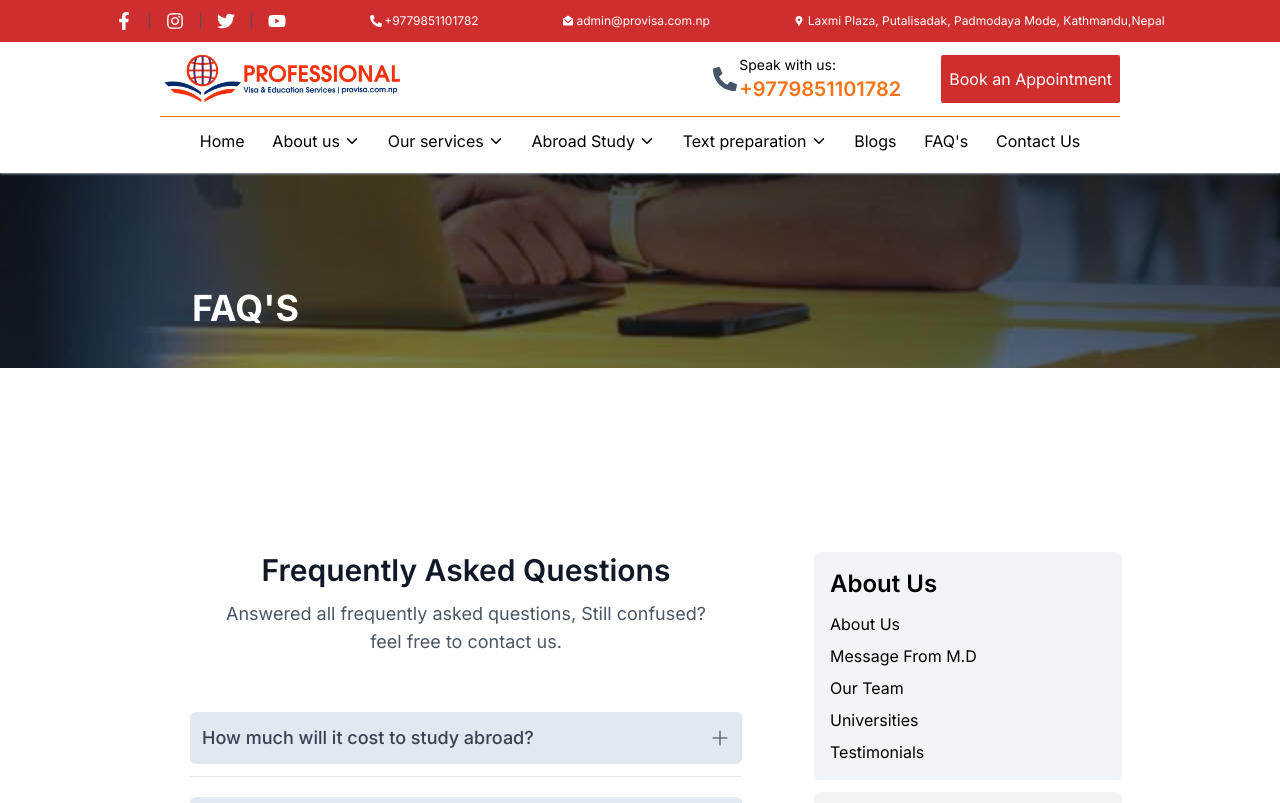
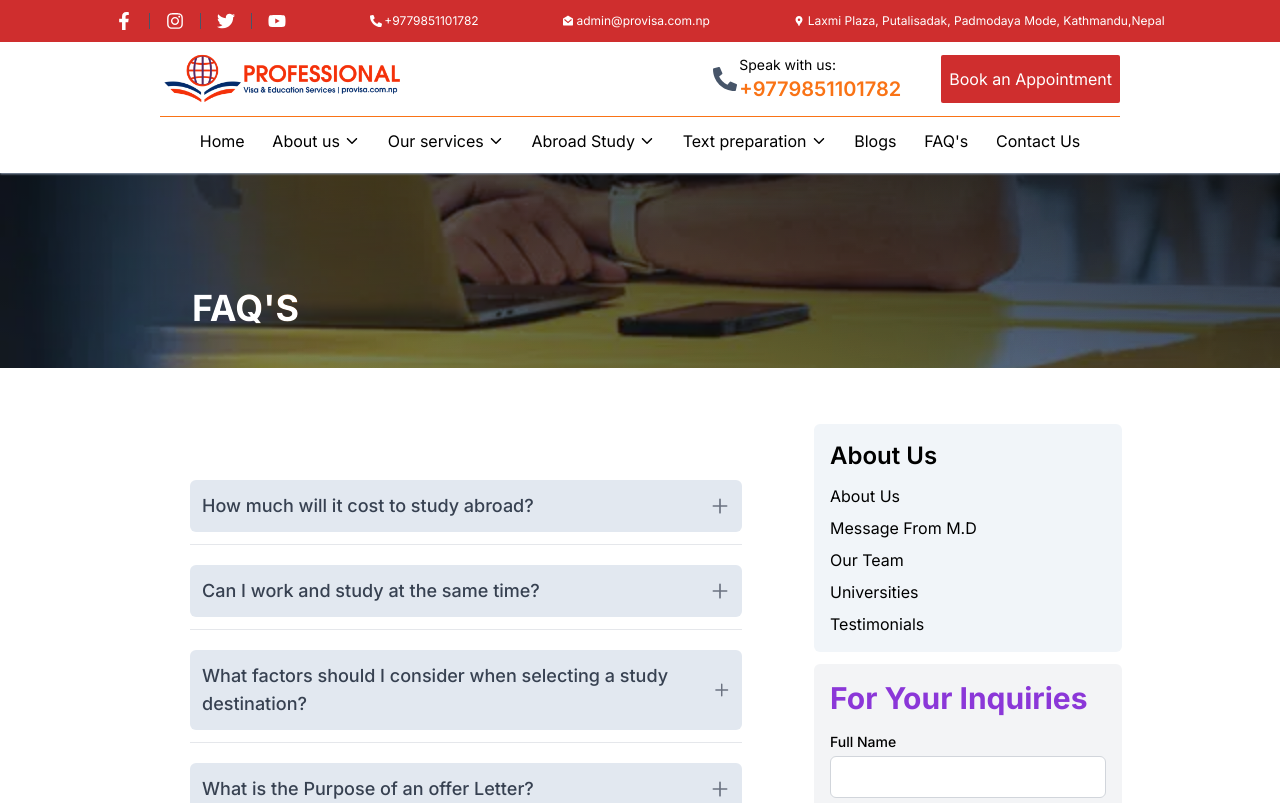
Before and after one commit to AmitPaudel123/Provisa, a Next.js app: page /faq in a window 1280 px wide. Shown: the top 803 px of the page. Built offline with nearby package versions, Linux system fonts and the light colour scheme.

Commit message:
modified faq page

```diff
--- a/package.json
+++ b/package.json
@@ -14,7 +14,6 @@
     "next": "14.2.3",
     "react": "^18",
     "react-dom": "^18",
-    "react-floating-action-button": "^1.0.5",
     "react-icons": "^5.2.1",
     "react-slick": "^0.30.2",
     "slick-carousel": "^1.8.1",
--- a/src/app/Components/Faq.jsx
+++ b/src/app/Components/Faq.jsx
@@ -94,15 +94,6 @@
 
   return (
     <section className="leading-relaxed max-w-screen-xl mx-auto px-4 md:px-8">
-      <div className="space-y-3 text-center">
-        <h1 className="text-3xl text-gray-900 font-semibold">
-          Frequently Asked Questions
-        </h1>
-        <p className="text-gray-600 max-w-lg mx-auto text-lg">
-          Answered all frequently asked questions, Still confused? feel free to
-          contact us.
-        </p>
-      </div>
       <div className="mt-14 max-w-2xl mx-auto">
         {faqsList.map((item, idx) => (
           <FaqsCard key={idx} idx={idx} faqsList={item} />
@@ -130,14 +121,6 @@
 const Faq = () => {
   return (
     <>
-      {/* <div className=" h-[25rem] relative">
-        <Image
-          src="/faqimg.webp"
-          alt="faq_image"
-          objectFit="cover"
-          layout="fill"
-        />
-      </div> */}
       <div className="relative bg-gradient-to-tr from-slate-600 to-black h-[23rem] ">
         <Image
           src="/faqimg.webp"
@@ -151,7 +134,7 @@
           {"FAQ'S"}
         </div>
       </div>
-      <div className="flex flex-col lg:flex-row justify-center gap-10 mt-[10rem] py-6 px-6">
+      <div className="flex flex-col lg:flex-row justify-center gap-10 mt-[2rem] py-6 px-6">
         <div className=" w-[50%]">
           <FaqPage />
         </div>
--- a/src/app/Components/FloatingBtn.jsx
+++ /dev/null
@@ -1,34 +0,0 @@
-"use client";
-import React from "react";
-import { Container, Button } from "react-floating-action-button";
-import { SiMessenger } from "react-icons/si";
-import { IoLogoWhatsapp } from "react-icons/io";
-import { HiOutlineChatBubbleOvalLeft } from "react-icons/hi2";
-
-const FloatingBtn = () => {
-  return (
-    <div className="fixed z-[999999] right-0 bottom-0">
-      <Container>
-        <a
-          href="#"
-          tooltip="Messenger"
-          className="fab-item btn btn-link btn-lg text-white bg-blue-500 text-xl"
-        >
-          <SiMessenger />
-        </a>
-        <a
-          href="#"
-          tooltip="Whatsapp"
-          className="fab-item btn btn-link btn-lg text-white bg-green-500 text-2xl"
-        >
-          <IoLogoWhatsapp />
-        </a>
-        <Button tooltip="Message us" rotate={true}>
-          <HiOutlineChatBubbleOvalLeft className="text-white text-2xl font-bold" />
-        </Button>
-      </Container>
-    </div>
-  );
-};
-
-export default FloatingBtn;
--- a/src/app/layout.js
+++ b/src/app/layout.js
@@ -3,7 +3,6 @@
 import Navbar from "./Components/Navbar";
 import Footer from "./Components/Footer";
 import GoTop from "./Components/GoTop";
-import FloatingBtn from "./Components/FloatingBtn";
 
 const inter = Inter({ subsets: ["latin"] });
 
@@ -17,7 +16,6 @@
     <html lang="en">
       <body className={` bg-white ${inter.className}`}>
         <GoTop />
-        {/* <FloatingBtn /> */}
         <Navbar />
         {children}
         <Footer />
--- a/src/app/page.js
+++ b/src/app/page.js
@@ -8,8 +8,6 @@
 import FormSection from "./Components/FormSection";
 import Description from "./Components/Description";
 import Faq from "./Components/Faq";
-import GoTop from "./Components/GoTop";
-import FloatingBtn from "./Components/FloatingBtn";
 
 const page = () => {
   return (
```
Also changed, not shown: 1 other file (tests, documents, lock files or other folders).
